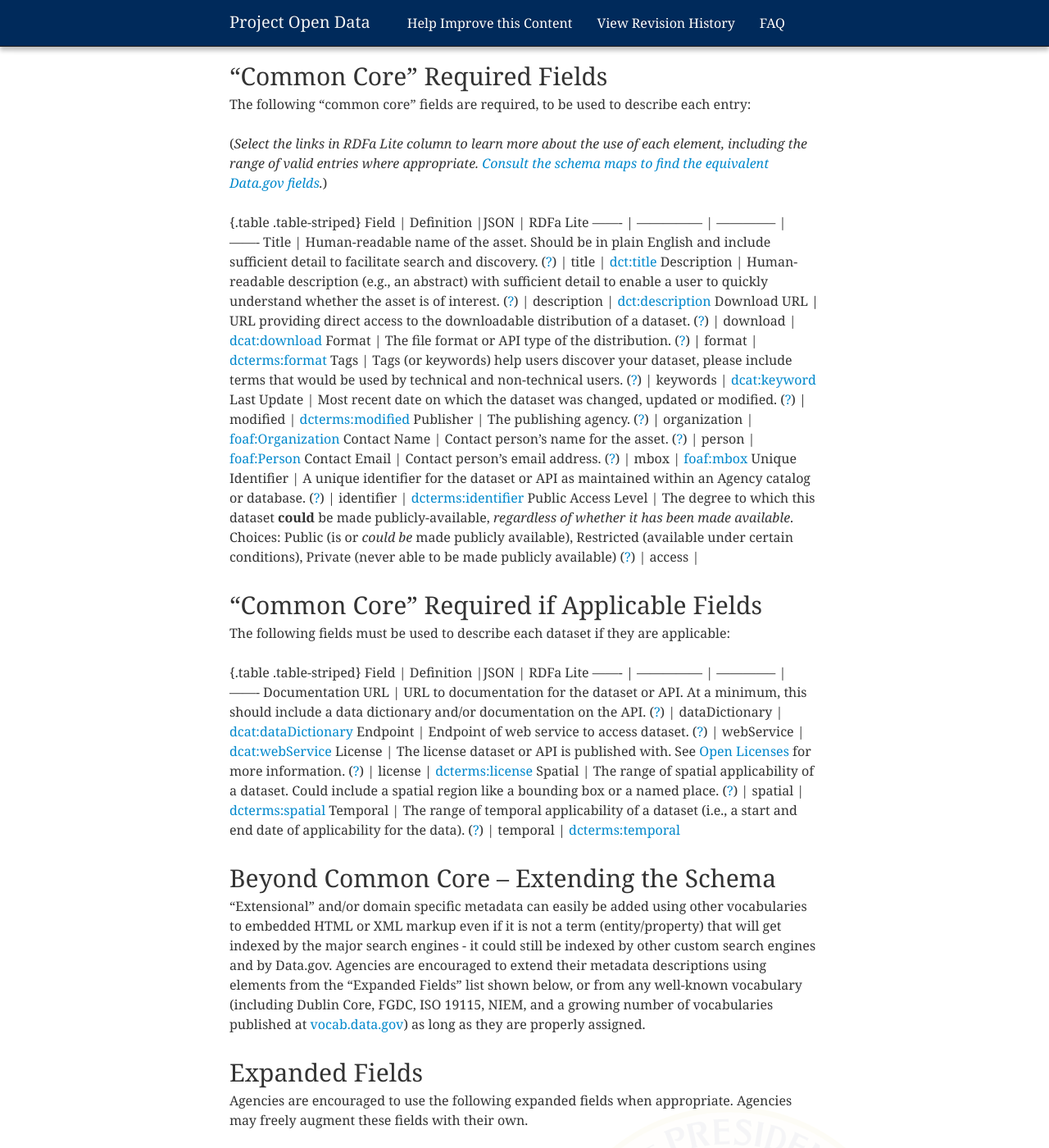
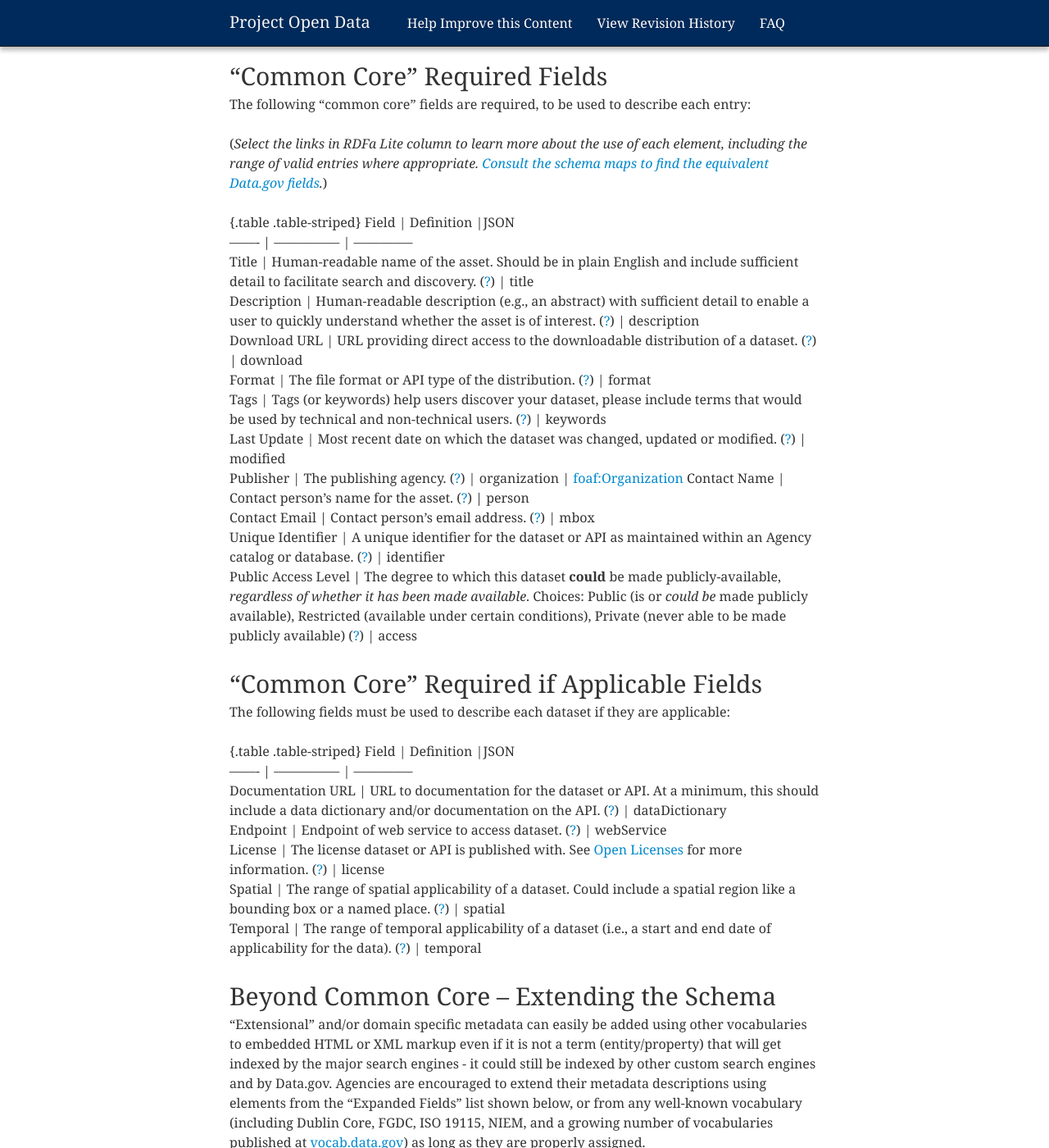
Before and after one commit to gbinal/p-o-d.github.com, a Jekyll site: the page built from schema.md, in a window 1280 px wide and 1400 px high, scrolled down 1415 px. Shown: the whole window at 82% size. Built offline with Jekyll 4.4.1, drawn with Linux system fonts in a browser that asks for light colours; nearby versions of some CDN libraries; some of the changed text lies outside the part shown.

Commit message:
Removed RDFa Lite column, because it moved to Equivalents page.

```diff
--- a/schema.md
+++ b/schema.md
@@ -41,32 +41,32 @@ The following "common core" fields are required, to be used to describe each ent
 (*Select the links in RDFa Lite column to learn more about the use of each element, including the range of valid entries where appropriate. [Consult the schema maps to find the equivalent Data.gov fields](http://gsa-ocsit.github.com/project-open-data.github.com/data-dot-gov-map/).*)
 
 {.table .table-striped}
-Field               | Definition                                                                                                                                     |JSON            | RDFa Lite
--------             | ---------------                                                                                                                                | --------------  | -------
-Title               | Human-readable name of the asset.  Should be in plain English and include sufficient detail to facilitate search and discovery. ([?](http://gsa-ocsit.github.com/project-open-data.github.com/metadata-resources/#schema_maps))                | title           | [dct:title](http://dublincore.org/documents/2012/06/14/dcmi-terms/?v=terms#terms-title)
-Description         | Human-readable description (e.g., an abstract) with sufficient detail to enable a user to quickly understand whether the asset is of interest. ([?](http://gsa-ocsit.github.com/project-open-data.github.com/metadata-resources/#schema_maps)) | description     | [dct:description](http://dublincore.org/documents/2012/06/14/dcmi-terms/?v=terms#terms-description)
-Download URL        | URL providing direct access to the downloadable distribution of a dataset. ([?](http://gsa-ocsit.github.com/project-open-data.github.com/metadata-resources/#schema_maps))                                                                     | download              | [dcat:download](http://www.w3.org/TR/vocab-dcat/#class--download)
-Format              | The file format or API type of the distribution. ([?](http://gsa-ocsit.github.com/project-open-data.github.com/metadata-resources/#schema_maps))                                                                                                | format          | [dcterms:format](http://www.w3.org/TR/vocab-dcat/#property--format)
-Tags                | Tags (or keywords) help users discover your dataset, please include terms that would be used by technical and non-technical users. ([?](http://gsa-ocsit.github.com/project-open-data.github.com/metadata-resources/#schema_maps))             | keywords        | [dcat:keyword](http://www.w3.org/TR/vocab-dcat/#property--keyword-tag)
-Last Update         | Most recent date on which the dataset was changed, updated or modified. ([?](http://gsa-ocsit.github.com/project-open-data.github.com/metadata-resources/#schema_maps))                                                                        | modified        | [dcterms:modified](http://www.w3.org/TR/vocab-dcat/#property--update-modification-date-1)
+Field               | Definition                                                                                                                                     |JSON
+-------             | ---------------                                                                                                                                | --------------
+Title               | Human-readable name of the asset.  Should be in plain English and include sufficient detail to facilitate search and discovery. ([?](http://gsa-ocsit.github.com/project-open-data.github.com/metadata-resources/#schema_maps))                | title
+Description         | Human-readable description (e.g., an abstract) with sufficient detail to enable a user to quickly understand whether the asset is of interest. ([?](http://gsa-ocsit.github.com/project-open-data.github.com/metadata-resources/#schema_maps)) | description
+Download URL        | URL providing direct access to the downloadable distribution of a dataset. ([?](http://gsa-ocsit.github.com/project-open-data.github.com/metadata-resources/#schema_maps))                                                                     | download
+Format              | The file format or API type of the distribution. ([?](http://gsa-ocsit.github.com/project-open-data.github.com/metadata-resources/#schema_maps))                                                                                                | format
+Tags                | Tags (or keywords) help users discover your dataset, please include terms that would be used by technical and non-technical users. ([?](http://gsa-ocsit.github.com/project-open-data.github.com/metadata-resources/#schema_maps))             | keywords
+Last Update         | Most recent date on which the dataset was changed, updated or modified. ([?](http://gsa-ocsit.github.com/project-open-data.github.com/metadata-resources/#schema_maps))                                                                        | modified
 Publisher           | The publishing agency. ([?](http://gsa-ocsit.github.com/project-open-data.github.com/metadata-resources/#schema_maps))                | organization    | [foaf:Organization](http://xmlns.com/foaf/spec/#term_Organization)
-Contact Name      | Contact person's name for the asset. ([?](http://gsa-ocsit.github.com/project-open-data.github.com/metadata-resources/#schema_maps))                                                                                       | person         | [foaf:Person](http://xmlns.com/foaf/spec/#term_Person)
-Contact Email	    | Contact person's email address. ([?](http://gsa-ocsit.github.com/project-open-data.github.com/metadata-resources/#schema_maps))			           	                                                                             | mbox	       | [foaf:mbox](http://xmlns.com/foaf/spec/#term_mbox)
-Unique Identifier   | A unique identifier for the dataset or API as maintained within an Agency catalog or database. ([?](http://gsa-ocsit.github.com/project-open-data.github.com/metadata-resources/#schema_maps))                                                 | identifier            | [dcterms:identifier](http://www.w3.org/TR/vocab-dcat/#property--identifier)
-Public Access Level | The degree to which this dataset **could** be made publicly-available, *regardless of whether it has been made available*. Choices: Public (is or *could be* made publicly available), Restricted (available under certain conditions), Private (never able to be made publicly available) ([?](http://gsa-ocsit.github.com/project-open-data.github.com/metadata-resources/#schema_maps)) | access          |
+Contact Name      | Contact person's name for the asset. ([?](http://gsa-ocsit.github.com/project-open-data.github.com/metadata-resources/#schema_maps))                                                                                       | person
+Contact Email	    | Contact person's email address. ([?](http://gsa-ocsit.github.com/project-open-data.github.com/metadata-resources/#schema_maps))			           	                                                                             | mbox
+Unique Identifier   | A unique identifier for the dataset or API as maintained within an Agency catalog or database. ([?](http://gsa-ocsit.github.com/project-open-data.github.com/metadata-resources/#schema_maps))                                                 | identifier
+Public Access Level | The degree to which this dataset **could** be made publicly-available, *regardless of whether it has been made available*. Choices: Public (is or *could be* made publicly available), Restricted (available under certain conditions), Private (never able to be made publicly available) ([?](http://gsa-ocsit.github.com/project-open-data.github.com/metadata-resources/#schema_maps)) | access
 
 "Common Core" Required if Applicable Fields
 -------------------------------------------
 The following fields must be used to describe each dataset if they are applicable:
 
 {.table .table-striped}
-Field               | Definition                                                                                                                                     |JSON            | RDFa Lite
--------             | ---------------                                                                                                                                | --------------  | -------
-Documentation URL   | URL to documentation for the dataset or API.  At a minimum, this should include a data dictionary and/or documentation on the API. ([?](http://gsa-ocsit.github.com/project-open-data.github.com/metadata-resources/#schema_maps))             | dataDictionary  | [dcat:dataDictionary](http://www.w3.org/TR/vocab-dcat/#property--data-dictionary)
-Endpoint            | Endpoint of web service to access dataset. ([?](http://gsa-ocsit.github.com/project-open-data.github.com/metadata-resources/#schema_maps))                                                                                                     | webService            | [dcat:webService](http://www.w3.org/TR/vocab-dcat/#class--webservice)
-License             | The license dataset or API is published with.  See [Open Licenses](http://gsa-ocsit.github.com/project-open-data.github.com/open-licenses/) for more information. ([?](http://gsa-ocsit.github.com/project-open-data.github.com/metadata-resources/#schema_maps))   | license         | [dcterms:license](http://www.w3.org/TR/vocab-dcat/#property--license-1)
-Spatial  	    | The range of spatial applicability of a dataset.  Could include a spatial region like a bounding box or a named place. ([?](http://gsa-ocsit.github.com/project-open-data.github.com/metadata-resources/#schema_maps))                     | spatial 	       | [dcterms:spatial](http://www.w3.org/TR/vocab-dcat/#property--spatial-geographical-coverage)
-Temporal	    | The range of temporal applicability of a dataset (i.e., a start and end date of applicability for the data). ([?](http://gsa-ocsit.github.com/project-open-data.github.com/metadata-resources/#schema_maps))                                    | temporal	       | [dcterms:temporal](http://www.w3.org/TR/vocab-dcat/#property--temporal-coverage)
+Field               | Definition                                                                                                                                     |JSON
+-------             | ---------------                                                                                                                                | --------------
+Documentation URL   | URL to documentation for the dataset or API.  At a minimum, this should include a data dictionary and/or documentation on the API. ([?](http://gsa-ocsit.github.com/project-open-data.github.com/metadata-resources/#schema_maps))             | dataDictionary
+Endpoint            | Endpoint of web service to access dataset. ([?](http://gsa-ocsit.github.com/project-open-data.github.com/metadata-resources/#schema_maps))                                                                                                     | webService
+License             | The license dataset or API is published with.  See [Open Licenses](http://gsa-ocsit.github.com/project-open-data.github.com/open-licenses/) for more information. ([?](http://gsa-ocsit.github.com/project-open-data.github.com/metadata-resources/#schema_maps))   | license
+Spatial  	    | The range of spatial applicability of a dataset.  Could include a spatial region like a bounding box or a named place. ([?](http://gsa-ocsit.github.com/project-open-data.github.com/metadata-resources/#schema_maps))                     | spatial
+Temporal	    | The range of temporal applicability of a dataset (i.e., a start and end date of applicability for the data). ([?](http://gsa-ocsit.github.com/project-open-data.github.com/metadata-resources/#schema_maps))                                    | temporal
 
 Beyond Common Core -- Extending the Schema
 ------------------------------------------
@@ -77,19 +77,19 @@ Expanded Fields
 Agencies are encouraged to use the following expanded fields when appropriate. Agencies may freely augment these fields with their own.
 
 {.table .table-striped}
-Field               | Definition                                                                                                                                    | JSON                  | RDFa Lite
-------              | ------                                                                                                                                        | ----                  | --------
-Release Date        | Date of formal issuance. ([?](http://gsa-ocsit.github.com/project-open-data.github.com/metadata-resources/#schema_maps))                                                                                                                       | issued                | [dct:issued](http://dublincore.org/documents/2012/06/14/dcmi-terms/?v=terms#issued)
-Frequency           | Frequency with which dataset is published. ([?](http://gsa-ocsit.github.com/project-open-data.github.com/metadata-resources/#schema_maps))                                                                                                     | accrualPeriodicity    | [dct:accrualPeriodicity](http://purl.org/dc/terms/accrualPeriodicity)
-Language            | The language of the dataset. ([?](http://gsa-ocsit.github.com/project-open-data.github.com/metadata-resources/#schema_maps))                                                                                                                   | language              | [dcat:language](http://www.w3.org/TR/vocab-dcat/#property--language-1)
-Granularity         | Level of granularity of the dataset.  Typically geographical or temporal. ([?](http://gsa-ocsit.github.com/project-open-data.github.com/metadata-resources/#schema_maps))                                                                     | granularity           | [dcat:granularity](http://www.w3.org/TR/vocab-dcat/#property--granularity)
-Data Quality        | Whether the dataset meets the agency's Information Quality Guidelines (true/false). ([?](http://gsa-ocsit.github.com/project-open-data.github.com/metadata-resources/#schema_maps))                                                                                                              | dataQuality           | [xsd:boolean](http://www.w3.org/TR/xmlschema-2/#boolean)
+Field               | Definition                                                                                                                                    | JSON
+------              | ------                                                                                                                                        | ----
+Release Date        | Date of formal issuance. ([?](http://gsa-ocsit.github.com/project-open-data.github.com/metadata-resources/#schema_maps))                                                                                                                       | issued
+Frequency           | Frequency with which dataset is published. ([?](http://gsa-ocsit.github.com/project-open-data.github.com/metadata-resources/#schema_maps))                                                                                                     | accrualPeriodicity
+Language            | The language of the dataset. ([?](http://gsa-ocsit.github.com/project-open-data.github.com/metadata-resources/#schema_maps))                                                                                                                   | language
+Granularity         | Level of granularity of the dataset.  Typically geographical or temporal. ([?](http://gsa-ocsit.github.com/project-open-data.github.com/metadata-resources/#schema_maps))                                                                     | granularity
+Data Quality        | Whether the dataset meets the agency's Information Quality Guidelines (true/false). ([?](http://gsa-ocsit.github.com/project-open-data.github.com/metadata-resources/#schema_maps))                                                                                                              | dataQuality
 Category            | Main thematic category of the dataset. ([?](http://gsa-ocsit.github.com/project-open-data.github.com/metadata-resources/#schema_maps))               | theme                 | [dcat:theme](http://www.w3.org/TR/vocab-dcat/#property--theme-category)
-Related Documents   | Related documents such as developer documentation. ([?](http://gsa-ocsit.github.com/project-open-data.github.com/metadata-resources/#schema_maps))                                                                                             | references            | [dcterms:references](http://purl.org/dc/terms/references)
-Distribution        | Connects a dataset to available distributions. ([?](http://gsa-ocsit.github.com/project-open-data.github.com/metadata-resources/#schema_maps))                                                                                                 | distribution          | [dcat:distribution](http://www.w3.org/ns/dcat#distribution)
-Size                | The size of the downloadable dataset. ([?](http://gsa-ocsit.github.com/project-open-data.github.com/metadata-resources/#schema_maps))                                                                                                          | size                  | [dcat:size](http://www.w3.org/TR/vocab-dcat/#property--size)
-Homepage URL        | Alternative landing page used to redirect user to a contextual, Agency-hosted "homepage" for the Dataset or API when selecting this resource from the Data.gov user interface. ([?](http://gsa-ocsit.github.com/project-open-data.github.com/metadata-resources/#schema_maps)) | homepage	            | [foaf:homepage](http://xmlns.com/foaf/spec/#term_homepage)
-RSS Feed            | URL for an RSS feed that provides access to the dataset. ([?](http://gsa-ocsit.github.com/project-open-data.github.com/metadata-resources/#schema_maps))                                                                                       | feed                  | [dcat:feed](http://www.w3.org/TR/vocab-dcat/#Class:_Feed)
+Related Documents   | Related documents such as developer documentation. ([?](http://gsa-ocsit.github.com/project-open-data.github.com/metadata-resources/#schema_maps))                                                                                             | references
+Distribution        | Connects a dataset to available distributions. ([?](http://gsa-ocsit.github.com/project-open-data.github.com/metadata-resources/#schema_maps))                                                                                                 | distribution
+Size                | The size of the downloadable dataset. ([?](http://gsa-ocsit.github.com/project-open-data.github.com/metadata-resources/#schema_maps))                                                                                                          | size
+Homepage URL        | Alternative landing page used to redirect user to a contextual, Agency-hosted "homepage" for the Dataset or API when selecting this resource from the Data.gov user interface. ([?](http://gsa-ocsit.github.com/project-open-data.github.com/metadata-resources/#schema_maps)) | homepage
+RSS Feed            | URL for an RSS feed that provides access to the dataset. ([?](http://gsa-ocsit.github.com/project-open-data.github.com/metadata-resources/#schema_maps))                                                                                       | feed
 
 
 Additional Information
```
